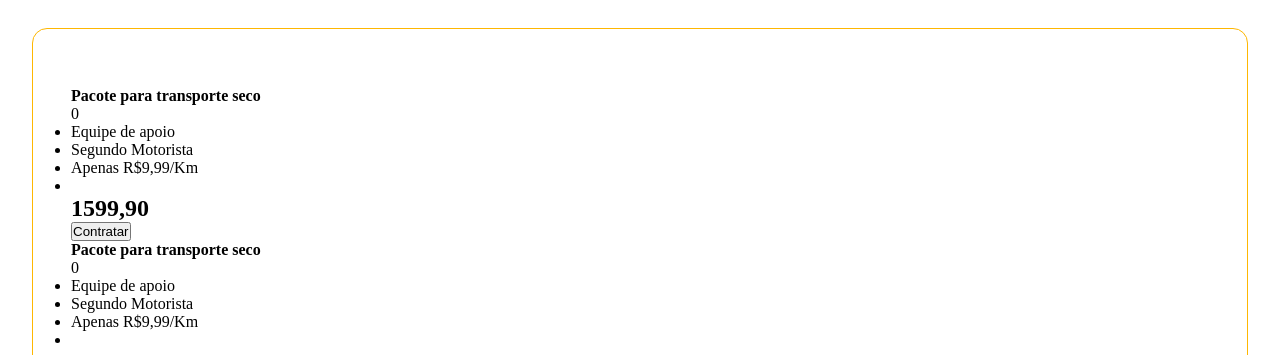
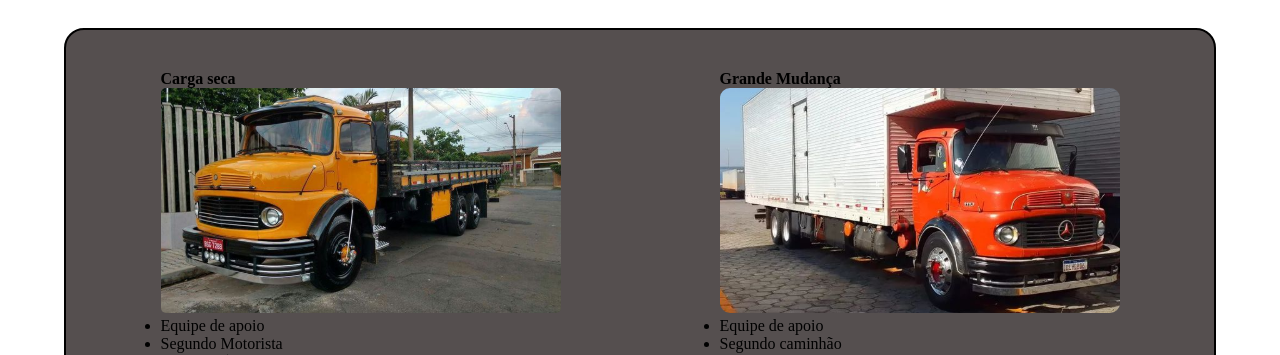
Before and after one commit to PauloBezz/ChangeBee, a React (Vite) app: page / in a window 1280 px wide. Shown: the part 2445-2800 px from the top of the page. Built offline with nearby package versions, Linux system fonts and the light colour scheme; a web font is replaced by a local one.

Commit message:
refactor: props value

```diff
--- a/src/components/Cards/index.jsx
+++ b/src/components/Cards/index.jsx
@@ -4,6 +4,9 @@ import { Quality } from './assets/images/svg/Quality'
 import { Shield } from './assets/images/svg/Shield'
 import { Speed } from "./assets/images/svg/Speed"
 import { Squad } from "./assets/images/svg/Squad"
+import TrYellow from './assets/images/svg/TruckYellow'
+import TrRed from './assets/images/svg/TruckRed'
+import TrWine from './assets/images/svg/TruckWine'
 import Banner from "../Banner"
 import { CardPrice } from './CardPrice'
 
@@ -29,31 +32,28 @@ export const SmallInfo = [
 
 export const PriceInfo = [
     {
-        title: 'Pacote para transporte seco',
-        image: '0',
+        title: 'Carga seca',
+        image: <TrYellow />,
         info: 'Equipe de apoio',
         infoTwo: 'Segundo Motorista',
-        infoThree: 'Apenas R$9,99/Km',
-        infoFour: '',
-        price: '1599,90',
+        infoThree: 'Apenas R$ 9,99/Km',
+        price: 'R$ 1599,90',
     },
     {
-        title: 'Pacote para transporte seco',
-        image: '0',
+        title: 'Grande Mudança',
+        image: <TrRed />,
         info: 'Equipe de apoio',
-        infoTwo: 'Segundo Motorista',
-        infoThree: 'Apenas R$9,99/Km',
-        infoFour: '',
-        price: '1599,90',
+        infoTwo: 'Segundo caminhão',
+        infoThree: 'Segundo motorista',
+        infoFour: 'Apenas R$ 8,99/km',
+        price: 'R$ 2999,90',
     },
     {
-        title: 'Pacote para transporte seco',
-        image: '0',
+        title: 'Mudança comum',
+        image: <TrWine />,
         info: 'Equipe de apoio',
-        infoTwo: 'Segundo Motorista',
-        infoThree: 'Apenas R$9,99/Km',
-        infoFour: '',
-        price: '1599,90',
+        infoTwo: 'Apenas R$ 6,99/Km',
+        price: 'R$ 999,90',
     }
 ]
 
@@ -81,8 +81,8 @@ export default function ContentSmall() {
 
 export function ContentPrice() {
     return (
-        <section className={styles.container}>
-            <article className={styles.prices}>
+        <section className={styles.containerPrice}>
+            <article className={styles.cardsPrice}>
                 {PriceInfo.map((index, key) => {
                     return (
                         <CardPrice
@@ -97,7 +97,6 @@ export function ContentPrice() {
                         />
                     )
                 })}
-
             </article>
         </section>
     )
--- a/src/components/Main/styles.module.css
+++ b/src/components/Main/styles.module.css
@@ -23,7 +23,7 @@
     position: absolute;
     flex-wrap: wrap;
     width: fit-content;
-    max-width: 700px;
+    max-width: 800px;
     text-align: center;
 }
 
```
